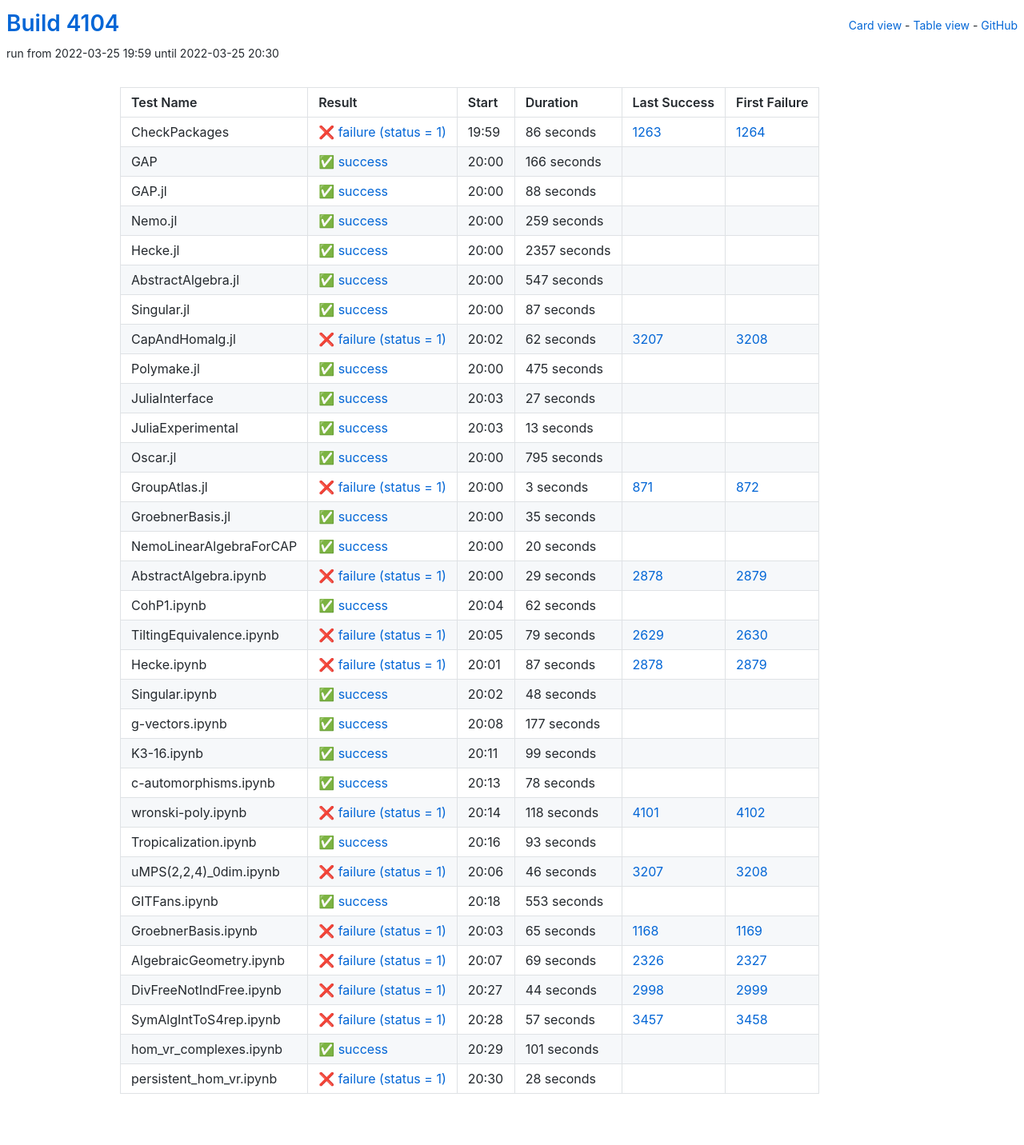
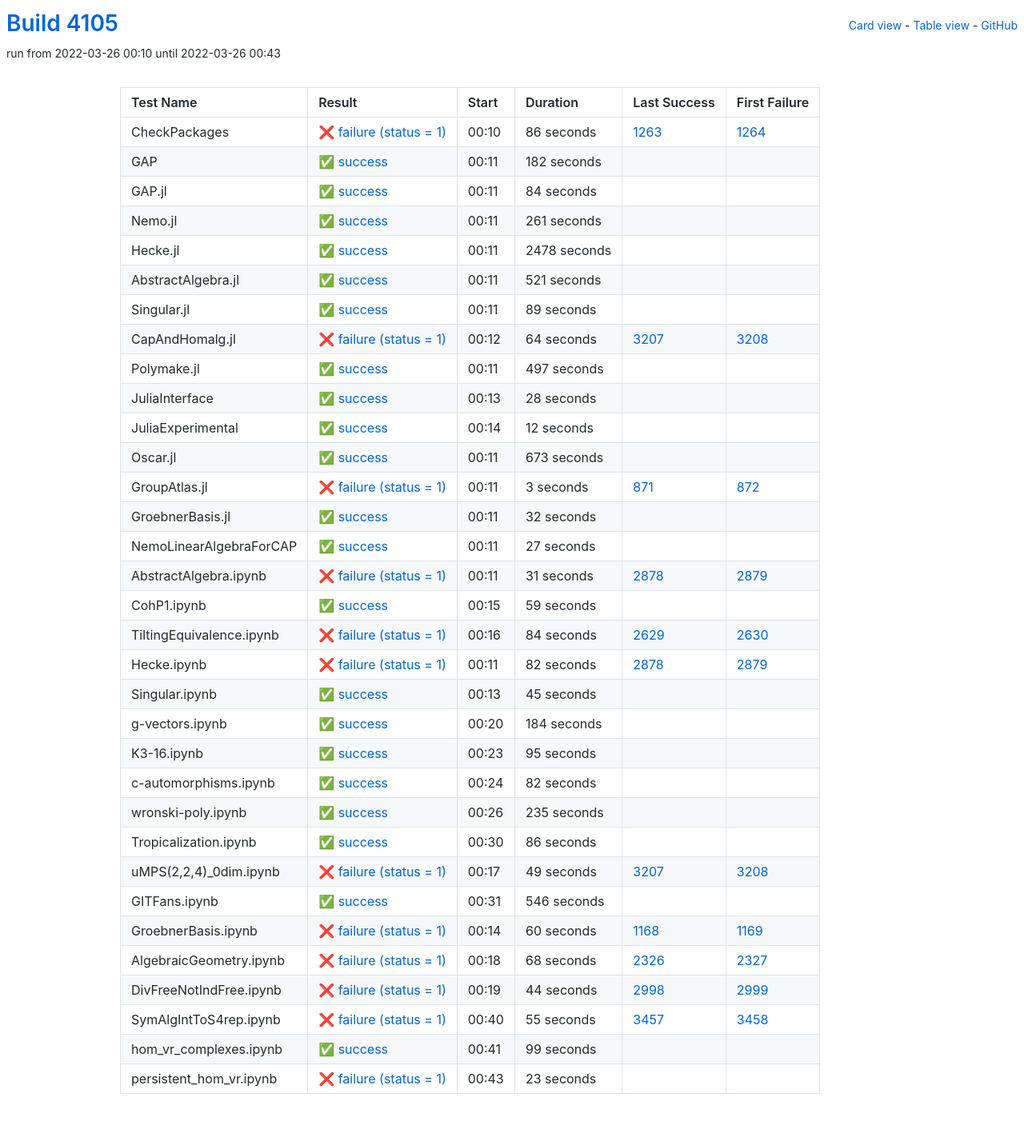
Before and after one commit to oscar-system/oscar-ci-status-stable, a Jekyll site: the page built from table.html, in a window 1280 px wide. Shown: the whole page at 80% size. Built offline with Jekyll 4.4.1, drawn with Linux system fonts in a browser that asks for light colours.

Commit message:
Build #4105

```diff
--- a/_data/ci.yml
+++ b/_data/ci.yml
@@ -1,6 +1,6 @@
 ---
-build: 4104
-build_url: https://oscarci.mathematik.uni-kl.de/job/oscar-stable/4104/
+build: 4105
+build_url: https://oscarci.mathematik.uni-kl.de/job/oscar-stable/4105/
 job: oscar-stable
 organization: oscar-system
 repo: oscar-ci-status-stable
@@ -8,8 +8,8 @@ repourl: https://github.com/oscar-system/oscar-ci-status-stable
 tests:
 - name: CheckPackages
   id: checkpackages
-  log: https://oscarci.mathematik.uni-kl.de/job/oscar-stable/4104/artifact/logs/build-4104/CheckPackages.log
-  start: 2022-03-25 19:59
+  log: https://oscarci.mathematik.uni-kl.de/job/oscar-stable/4105/artifact/logs/build-4105/CheckPackages.log
+  start: 2022-03-26 00:10
   success: false
   exitcode: 1
   status: failure
@@ -20,140 +20,140 @@ tests:
   first_failure_url: https://oscarci.mathematik.uni-kl.de/job/oscar-stable/1264/
 - name: GAP
   id: gap
-  log: https://oscarci.mathematik.uni-kl.de/job/oscar-stable/4104/artifact/logs/build-4104/GAP.log
-  start: 2022-03-25 20:00
+  log: https://oscarci.mathematik.uni-kl.de/job/oscar-stable/4105/artifact/logs/build-4105/GAP.log
+  start: 2022-03-26 00:11
   success: true
   exitcode: 0
   status: success
-  duration: 166
+  duration: 182
   last_success: false
   last_success_url:
   first_failure: false
   first_failure_url:
 - name: GAP.jl
   id: gap-jl
-  log: https://oscarci.mathematik.uni-kl.de/job/oscar-stable/4104/artifact/logs/build-4104/GAP.jl.log
-  start: 2022-03-25 20:00
+  log: https://oscarci.mathematik.uni-kl.de/job/oscar-stable/4105/artifact/logs/build-4105/GAP.jl.log
+  start: 2022-03-26 00:11
   success: true
   exitcode: 0
   status: success
-  duration: 88
+  duration: 84
   last_success: false
   last_success_url:
   first_failure: false
   first_failure_url:
 - name: Nemo.jl
   id: nemo-jl
-  log: https://oscarci.mathematik.uni-kl.de/job/oscar-stable/4104/artifact/logs/build-4104/Nemo.jl.log
-  start: 2022-03-25 20:00
+  log: https://oscarci.mathematik.uni-kl.de/job/oscar-stable/4105/artifact/logs/build-4105/Nemo.jl.log
+  start: 2022-03-26 00:11
   success: true
   exitcode: 0
   status: success
-  duration: 259
+  duration: 261
   last_success: false
   last_success_url:
   first_failure: false
   first_failure_url:
 - name: Hecke.jl
   id: hecke-jl
-  log: https://oscarci.mathematik.uni-kl.de/job/oscar-stable/4104/artifact/logs/build-4104/Hecke.jl.log
-  start: 2022-03-25 20:00
+  log: https://oscarci.mathematik.uni-kl.de/job/oscar-stable/4105/artifact/logs/build-4105/Hecke.jl.log
+  start: 2022-03-26 00:11
   success: true
   exitcode: 0
   status: success
-  duration: 2357
+  duration: 2478
   last_success: false
   last_success_url:
   first_failure: false
   first_failure_url:
 - name: AbstractAlgebra.jl
   id: abstractalgebra-jl
-  log: https://oscarci.mathematik.uni-kl.de/job/oscar-stable/4104/artifact/logs/build-4104/AbstractAlgebra.jl.log
-  start: 2022-03-25 20:00
+  log: https://oscarci.mathematik.uni-kl.de/job/oscar-stable/4105/artifact/logs/build-4105/AbstractAlgebra.jl.log
+  start: 2022-03-26 00:11
   success: true
   exitcode: 0
   status: success
-  duration: 547
+  duration: 521
   last_success: false
   last_success_url:
   first_failure: false
   first_failure_url:
 - name: Singular.jl
   id: singular-jl
-  log: https://oscarci.mathematik.uni-kl.de/job/oscar-stable/4104/artifact/logs/build-4104/Singular.jl.log
-  start: 2022-03-25 20:00
+  log: https://oscarci.mathematik.uni-kl.de/job/oscar-stable/4105/artifact/logs/build-4105/Singular.jl.log
+  start: 2022-03-26 00:11
   success: true
   exitcode: 0
   status: success
-  duration: 87
+  duration: 89
   last_success: false
   last_success_url:
   first_failure: false
   first_failure_url:
 - name: CapAndHomalg.jl
   id: capandhomalg-jl
-  log: https://oscarci.mathematik.uni-kl.de/job/oscar-stable/4104/artifact/logs/build-4104/CapAndHomalg.jl.log
-  start: 2022-03-25 20:02
+  log: https://oscarci.mathematik.uni-kl.de/job/oscar-stable/4105/artifact/logs/build-4105/CapAndHomalg.jl.log
+  start: 2022-03-26 00:12
   success: false
   exitcode: 1
   status: failure
-  duration: 62
+  duration: 64
   last_success: 3207
   last_success_url: https://oscarci.mathematik.uni-kl.de/job/oscar-stable/3207/
   first_failure: 3208
   first_failure_url: https://oscarci.mathematik.uni-kl.de/job/oscar-stable/3208/
 - name: Polymake.jl
   id: polymake-jl
-  log: https://oscarci.mathematik.uni-kl.de/job/oscar-stable/4104/artifact/logs/build-4104/Polymake.jl.log
-  start: 2022-03-25 20:00
+  log: https://oscarci.mathematik.uni-kl.de/job/oscar-stable/4105/artifact/logs/build-4105/Polymake.jl.log
+  start: 2022-03-26 00:11
   success: true
   exitcode: 0
   status: success
-  duration: 475
+  duration: 497
   last_success: false
   last_success_url:
   first_failure: false
   first_failure_url:
 - name: JuliaInterface
   id: juliainterface
-  log: https://oscarci.mathematik.uni-kl.de/job/oscar-stable/4104/artifact/logs/build-4104/JuliaInterface.log
-  start: 2022-03-25 20:03
+  log: https://oscarci.mathematik.uni-kl.de/job/oscar-stable/4105/artifact/logs/build-4105/JuliaInterface.log
+  start: 2022-03-26 00:13
   success: true
   exitcode: 0
   status: success
-  duration: 27
+  duration: 28
   last_success: false
   last_success_url:
   first_failure: false
   first_failure_url:
 - name: JuliaExperimental
   id: juliaexperimental
-  log: https://oscarci.mathematik.uni-kl.de/job/oscar-stable/4104/artifact/logs/build-4104/JuliaExperimental.log
-  start: 2022-03-25 20:03
+  log: https://oscarci.mathematik.uni-kl.de/job/oscar-stable/4105/artifact/logs/build-4105/JuliaExperimental.log
+  start: 2022-03-26 00:14
   success: true
   exitcode: 0
   status: success
-  duration: 13
+  duration: 12
   last_success: false
   last_success_url:
   first_failure: false
   first_failure_url:
 - name: Oscar.jl
   id: oscar-jl
-  log: https://oscarci.mathematik.uni-kl.de/job/oscar-stable/4104/artifact/logs/build-4104/Oscar.jl.log
-  start: 2022-03-25 20:00
+  log: https://oscarci.mathematik.uni-kl.de/job/oscar-stable/4105/artifact/logs/build-4105/Oscar.jl.log
+  start: 2022-03-26 00:11
   success: true
   exitcode: 0
   status: success
-  duration: 795
+  duration: 673
   last_success: false
   last_success_url:
   first_failure: false
   first_failure_url:
 - name: GroupAtlas.jl
   id: groupatlas-jl
-  log: https://oscarci.mathematik.uni-kl.de/job/oscar-stable/4104/artifact/logs/build-4104/GroupAtlas.jl.log
-  start: 2022-03-25 20:00
+  log: https://oscarci.mathematik.uni-kl.de/job/oscar-stable/4105/artifact/logs/build-4105/GroupAtlas.jl.log
+  start: 2022-03-26 00:11
   success: false
   exitcode: 1
   status: failure
@@ -164,200 +164,200 @@ tests:
   first_failure_url: https://oscarci.mathematik.uni-kl.de/job/oscar-stable/872/
 - name: GroebnerBasis.jl
   id: groebnerbasis-jl
-  log: https://oscarci.mathematik.uni-kl.de/job/oscar-stable/4104/artifact/logs/build-4104/GroebnerBasis.jl.log
-  start: 2022-03-25 20:00
+  log: https://oscarci.mathematik.uni-kl.de/job/oscar-stable/4105/artifact/logs/build-4105/GroebnerBasis.jl.log
+  start: 2022-03-26 00:11
   success: true
   exitcode: 0
   status: success
-  duration: 35
+  duration: 32
   last_success: false
   last_success_url:
   first_failure: false
   first_failure_url:
 - name: NemoLinearAlgebraForCAP
   id: nemolinearalgebraforcap
-  log: https://oscarci.mathematik.uni-kl.de/job/oscar-stable/4104/artifact/logs/build-4104/NemoLinearAlgebraForCAP.log
-  start: 2022-03-25 20:00
+  log: https://oscarci.mathematik.uni-kl.de/job/oscar-stable/4105/artifact/logs/build-4105/NemoLinearAlgebraForCAP.log
+  start: 2022-03-26 00:11
   success: true
   exitcode: 0
   status: success
-  duration: 20
+  duration: 27
   last_success: false
   last_success_url:
   first_failure: false
   first_failure_url:
 - name: AbstractAlgebra.ipynb
   id: abstractalgebra-ipynb
-  log: https://oscarci.mathematik.uni-kl.de/job/oscar-stable/4104/artifact/logs/build-4104/AbstractAlgebra.ipynb.log
-  start: 2022-03-25 20:00
+  log: https://oscarci.mathematik.uni-kl.de/job/oscar-stable/4105/artifact/logs/build-4105/AbstractAlgebra.ipynb.log
+  start: 2022-03-26 00:11
   success: false
   exitcode: 1
   status: failure
-  duration: 29
+  duration: 31
   last_success: 2878
   last_success_url: https://oscarci.mathematik.uni-kl.de/job/oscar-stable/2878/
   first_failure: 2879
   first_failure_url: https://oscarci.mathematik.uni-kl.de/job/oscar-stable/2879/
 - name: CohP1.ipynb
   id: cohp1-ipynb
-  log: https://oscarci.mathematik.uni-kl.de/job/oscar-stable/4104/artifact/logs/build-4104/CohP1.ipynb.log
-  start: 2022-03-25 20:04
+  log: https://oscarci.mathematik.uni-kl.de/job/oscar-stable/4105/artifact/logs/build-4105/CohP1.ipynb.log
+  start: 2022-03-26 00:15
   success: true
   exitcode: 0
   status: success
-  duration: 62
+  duration: 59
   last_success: false
   last_success_url:
   first_failure: false
   first_failure_url:
 - name: TiltingEquivalence.ipynb
   id: tiltingequivalence-ipynb
-  log: https://oscarci.mathematik.uni-kl.de/job/oscar-stable/4104/artifact/logs/build-4104/TiltingEquivalence.ipynb.log
-  start: 2022-03-25 20:05
+  log: https://oscarci.mathematik.uni-kl.de/job/oscar-stable/4105/artifact/logs/build-4105/TiltingEquivalence.ipynb.log
+  start: 2022-03-26 00:16
   success: false
   exitcode: 1
   status: failure
-  duration: 79
+  duration: 84
   last_success: 2629
   last_success_url: https://oscarci.mathematik.uni-kl.de/job/oscar-stable/2629/
   first_failure: 2630
   first_failure_url: https://oscarci.mathematik.uni-kl.de/job/oscar-stable/2630/
 - name: Hecke.ipynb
   id: hecke-ipynb
-  log: https://oscarci.mathematik.uni-kl.de/job/oscar-stable/4104/artifact/logs/build-4104/Hecke.ipynb.log
-  start: 2022-03-25 20:01
+  log: https://oscarci.mathematik.uni-kl.de/job/oscar-stable/4105/artifact/logs/build-4105/Hecke.ipynb.log
+  start: 2022-03-26 00:11
   success: false
   exitcode: 1
   status: failure
-  duration: 87
+  duration: 82
   last_success: 2878
   last_success_url: https://oscarci.mathematik.uni-kl.de/job/oscar-stable/2878/
   first_failure: 2879
   first_failure_url: https://oscarci.mathematik.uni-kl.de/job/oscar-stable/2879/
 - name: Singular.ipynb
   id: singular-ipynb
-  log: https://oscarci.mathematik.uni-kl.de/job/oscar-stable/4104/artifact/logs/build-4104/Singular.ipynb.log
-  start: 2022-03-25 20:02
+  log: https://oscarci.mathematik.uni-kl.de/job/oscar-stable/4105/artifact/logs/build-4105/Singular.ipynb.log
+  start: 2022-03-26 00:13
   success: true
   exitcode: 0
   status: success
-  duration: 48
+  duration: 45
   last_success: false
   last_success_url:
   first_failure: false
   first_failure_url:
 - name: g-vectors.ipynb
   id: g-vectors-ipynb
-  log: https://oscarci.mathematik.uni-kl.de/job/oscar-stable/4104/artifact/logs/build-4104/g-vectors.ipynb.log
-  start: 2022-03-25 20:08
+  log: https://oscarci.mathematik.uni-kl.de/job/oscar-stable/4105/artifact/logs/build-4105/g-vectors.ipynb.log
+  start: 2022-03-26 00:20
   success: true
   exitcode: 0
   status: success
-  duration: 177
+  duration: 184
   last_success: false
   last_success_url:
   first_failure: false
   first_failure_url:
 - name: K3-16.ipynb
   id: k3-16-ipynb
-  log: https://oscarci.mathematik.uni-kl.de/job/oscar-stable/4104/artifact/logs/build-4104/K3-16.ipynb.log
-  start: 2022-03-25 20:11
+  log: https://oscarci.mathematik.uni-kl.de/job/oscar-stable/4105/artifact/logs/build-4105/K3-16.ipynb.log
+  start: 2022-03-26 00:23
   success: true
   exitcode: 0
   status: success
-  duration: 99
+  duration: 95
   last_success: false
   last_success_url:
   first_failure: false
   first_failure_url:
 - name: c-automorphisms.ipynb
   id: c-automorphisms-ipynb
-  log: https://oscarci.mathematik.uni-kl.de/job/oscar-stable/4104/artifact/logs/build-4104/c-automorphisms.ipynb.log
-  start: 2022-03-25 20:13
+  log: https://oscarci.mathematik.uni-kl.de/job/oscar-stable/4105/artifact/logs/build-4105/c-automorphisms.ipynb.log
+  start: 2022-03-26 00:24
   success: true
   exitcode: 0
   status: success
-  duration: 78
+  duration: 82
   last_success: false
   last_success_url:
   first_failure: false
   first_failure_url:
 - name: wronski-poly.ipynb
   id: wronski-poly-ipynb
-  log: https://oscarci.mathematik.uni-kl.de/job/oscar-stable/4104/artifact/logs/build-4104/wronski-poly.ipynb.log
-  start: 2022-03-25 20:14
-  success: false
-  exitcode: 1
-  status: failure
-  duration: 118
-  last_success: 4101
-  last_success_url: https://oscarci.mathematik.uni-kl.de/job/oscar-stable/4101/
-  first_failure: 4102
-  first_failure_url: https://oscarci.mathematik.uni-kl.de/job/oscar-stable/4102/
-- name: Tropicalization.ipynb
-  id: tropicalization-ipynb
-  log: https://oscarci.mathematik.uni-kl.de/job/oscar-stable/4104/artifact/logs/build-4104/Tropicalization.ipynb.log
-  start: 2022-03-25 20:16
+  log: https://oscarci.mathematik.uni-kl.de/job/oscar-stable/4105/artifact/logs/build-4105/wronski-poly.ipynb.log
+  start: 2022-03-26 00:26
   success: true
   exitcode: 0
   status: success
-  duration: 93
+  duration: 235
+  last_success: false
+  last_success_url:
+  first_failure: false
+  first_failure_url:
+- name: Tropicalization.ipynb
+  id: tropicalization-ipynb
+  log: https://oscarci.mathematik.uni-kl.de/job/oscar-stable/4105/artifact/logs/build-4105/Tropicalization.ipynb.log
+  start: 2022-03-26 00:30
+  success: true
+  exitcode: 0
+  status: success
+  duration: 86
   last_success: false
   last_success_url:
   first_failure: false
   first_failure_url:
 - name: uMPS(2,2,4)_0dim.ipynb
   id: umps-2-2-4-0dim-ipynb
-  log: https://oscarci.mathematik.uni-kl.de/job/oscar-stable/4104/artifact/logs/build-4104/uMPS-2-2-4-_0dim.ipynb.log
-  start: 2022-03-25 20:06
+  log: https://oscarci.mathematik.uni-kl.de/job/oscar-stable/4105/artifact/logs/build-4105/uMPS-2-2-4-_0dim.ipynb.log
+  start: 2022-03-26 00:17
   success: false
   exitcode: 1
   status: failure
-  duration: 46
+  duration: 49
   last_success: 3207
   last_success_url: https://oscarci.mathematik.uni-kl.de/job/oscar-stable/3207/
   first_failure: 3208
   first_failure_url: https://oscarci.mathematik.uni-kl.de/job/oscar-stable/3208/
 - name: GITFans.ipynb
   id: gitfans-ipynb
-  log: https://oscarci.mathematik.uni-kl.de/job/oscar-stable/4104/artifact/logs/build-4104/GITFans.ipynb.log
-  start: 2022-03-25 20:18
+  log: https://oscarci.mathematik.uni-kl.de/job/oscar-stable/4105/artifact/logs/build-4105/GITFans.ipynb.log
+  start: 2022-03-26 00:31
   success: true
   exitcode: 0
   status: success
-  duration: 553
+  duration: 546
   last_success: false
   last_success_url:
   first_failure: false
   first_failure_url:
 - name: GroebnerBasis.ipynb
   id: groebnerbasis-ipynb
-  log: https://oscarci.mathematik.uni-kl.de/job/oscar-stable/4104/artifact/logs/build-4104/GroebnerBasis.ipynb.log
-  start: 2022-03-25 20:03
+  log: https://oscarci.mathematik.uni-kl.de/job/oscar-stable/4105/artifact/logs/build-4105/GroebnerBasis.ipynb.log
+  start: 2022-03-26 00:14
   success: false
   exitcode: 1
   status: failure
-  duration: 65
+  duration: 60
   last_success: 1168
   last_success_url: https://oscarci.mathematik.uni-kl.de/job/oscar-stable/1168/
   first_failure: 1169
   first_failure_url: https://oscarci.mathematik.uni-kl.de/job/oscar-stable/1169/
 - name: AlgebraicGeometry.ipynb
   id: algebraicgeometry-ipynb
-  log: https://oscarci.mathematik.uni-kl.de/job/oscar-stable/4104/artifact/logs/build-4104/AlgebraicGeometry.ipynb.log
-  start: 2022-03-25 20:07
+  log: https://oscarci.mathematik.uni-kl.de/job/oscar-stable/4105/artifact/logs/build-4105/AlgebraicGeometry.ipynb.log
+  start: 2022-03-26 00:18
   success: false
   exitcode: 1
   status: failure
-  duration: 69
+  duration: 68
   last_success: 2326
   last_success_url: https://oscarci.mathematik.uni-kl.de/job/oscar-stable/2326/
   first_failure: 2327
   first_failure_url: https://oscarci.mathematik.uni-kl.de/job/oscar-stable/2327/
 - name: DivFreeNotIndFree.ipynb
   id: divfreenotindfree-ipynb
-  log: https://oscarci.mathematik.uni-kl.de/job/oscar-stable/4104/artifact/logs/build-4104/DivFreeNotIndFree.ipynb.log
-  start: 2022-03-25 20:27
+  log: https://oscarci.mathematik.uni-kl.de/job/oscar-stable/4105/artifact/logs/build-4105/DivFreeNotIndFree.ipynb.log
+  start: 2022-03-26 00:19
   success: false
   exitcode: 1
   status: failure
@@ -368,36 +368,36 @@ tests:
   first_failure_url: https://oscarci.mathematik.uni-kl.de/job/oscar-stable/2999/
 - name: SymAlgIntToS4rep.ipynb
   id: symalginttos4rep-ipynb
-  log: https://oscarci.mathematik.uni-kl.de/job/oscar-stable/4104/artifact/logs/build-4104/SymAlgIntToS4rep.ipynb.log
-  start: 2022-03-25 20:28
+  log: https://oscarci.mathematik.uni-kl.de/job/oscar-stable/4105/artifact/logs/build-4105/SymAlgIntToS4rep.ipynb.log
+  start: 2022-03-26 00:40
   success: false
   exitcode: 1
   status: failure
-  duration: 57
+  duration: 55
   last_success: 3457
   last_success_url: https://oscarci.mathematik.uni-kl.de/job/oscar-stable/3457/
   first_failure: 3458
   first_failure_url: https://oscarci.mathematik.uni-kl.de/job/oscar-stable/3458/
 - name: hom_vr_complexes.ipynb
   id: hom-vr-complexes-ipynb
-  log: https://oscarci.mathematik.uni-kl.de/job/oscar-stable/4104/artifact/logs/build-4104/hom_vr_complexes.ipynb.log
-  start: 2022-03-25 20:29
+  log: https://oscarci.mathematik.uni-kl.de/job/oscar-stable/4105/artifact/logs/build-4105/hom_vr_complexes.ipynb.log
+  start: 2022-03-26 00:41
   success: true
   exitcode: 0
   status: success
-  duration: 101
+  duration: 99
   last_success: false
   last_success_url:
   first_failure: false
   first_failure_url:
 - name: persistent_hom_vr.ipynb
   id: persistent-hom-vr-ipynb
-  log: https://oscarci.mathematik.uni-kl.de/job/oscar-stable/4104/artifact/logs/build-4104/persistent_hom_vr.ipynb.log
-  start: 2022-03-25 20:30
+  log: https://oscarci.mathematik.uni-kl.de/job/oscar-stable/4105/artifact/logs/build-4105/persistent_hom_vr.ipynb.log
+  start: 2022-03-26 00:43
   success: false
   exitcode: 1
   status: failure
-  duration: 28
+  duration: 23
   last_success: false
   last_success_url:
   first_failure: false
```
Also changed, not shown: README.md.
